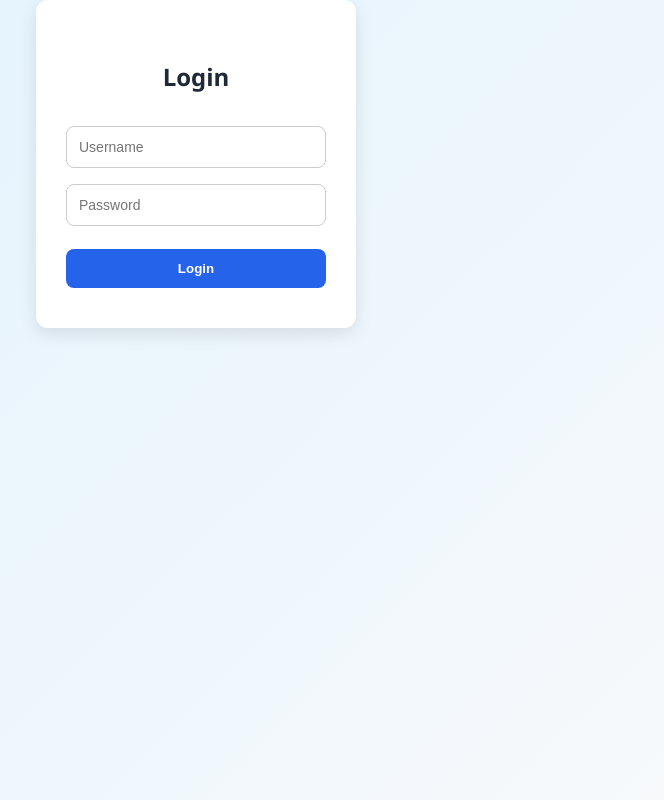
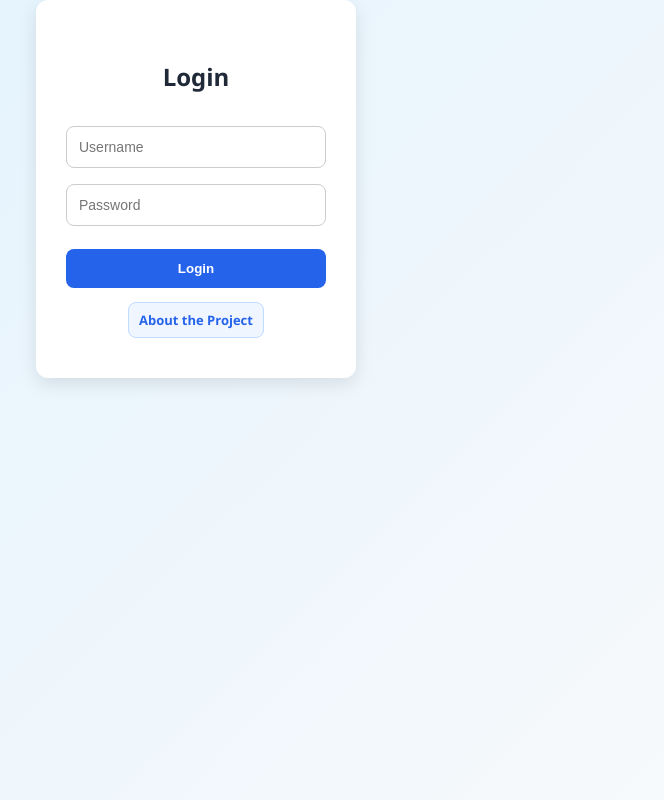
Before and after one commit to sjasthi/ragworks, a React (Create React App) app in the folder RAG-App/frontend/react-app/: page / in a window 1280 px wide. Shown: the whole page, without its empty margins (444-1108 px from the left). Built offline with nearby package versions, Linux system fonts and the light colour scheme.

Commit message:
Updated Login screen to include link to AboutTheProject.html

```diff
--- a/RAG-App/frontend/react-app/src/Login.css
+++ b/RAG-App/frontend/react-app/src/Login.css
@@ -75,3 +75,12 @@ body, html {
 .login-box a:hover {
     color: #1d4ed8;
 }
+
+.login-box .about-link {
+    margin-top: 14px;
+    padding: 8px 10px;
+    border-radius: 8px;
+    background: #eff6ff;
+    border: 1px solid #bfdbfe;
+    font-weight: 600;
+}
--- a/RAG-App/frontend/react-app/src/Login.js
+++ b/RAG-App/frontend/react-app/src/Login.js
@@ -35,6 +35,15 @@ const Login = ({loginAction}) => {
         />
 
         <button onClick={UserAuthentication}>Login</button>
+
+        <a
+          className="about-link"
+          href={process.env.PUBLIC_URL + "/AboutTheProject.html"}
+          target="_blank"
+          rel="noreferrer"
+        >
+          About the Project
+        </a>
       </div>
     </div>
   );
```
